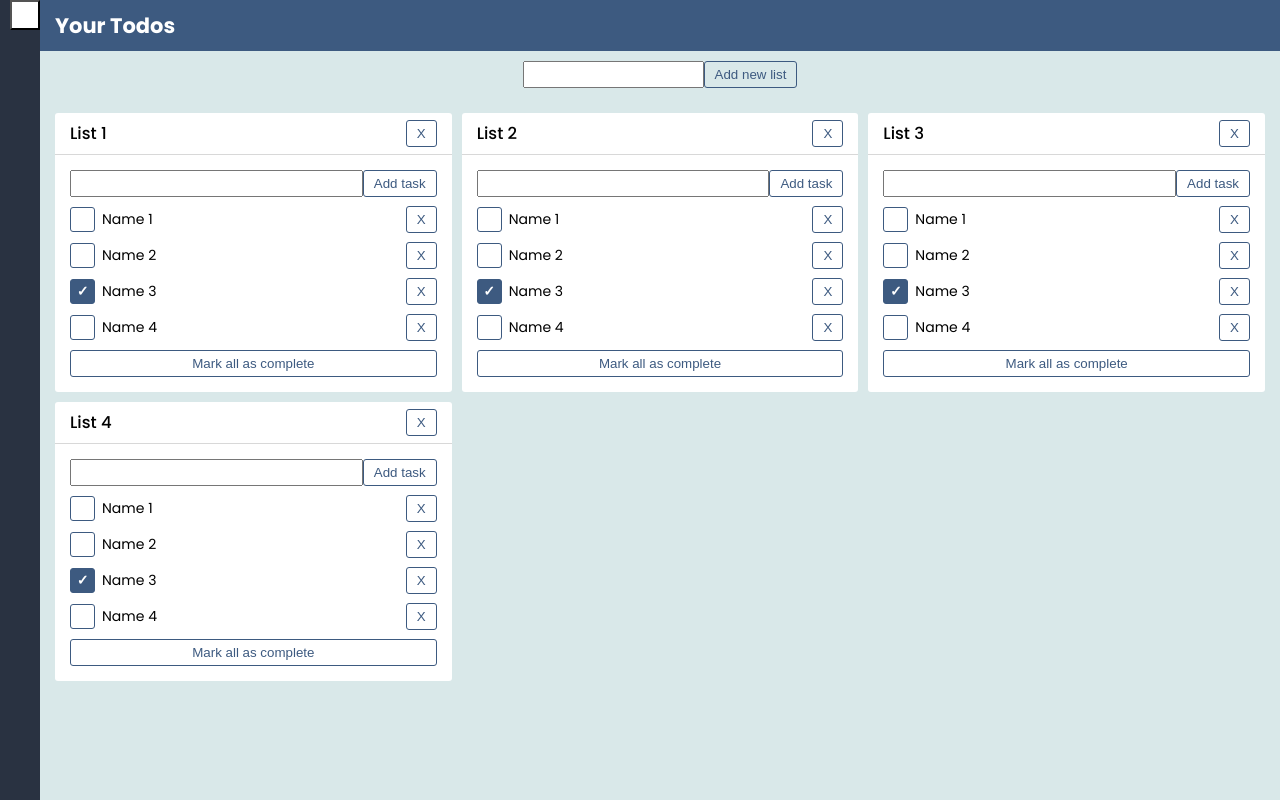
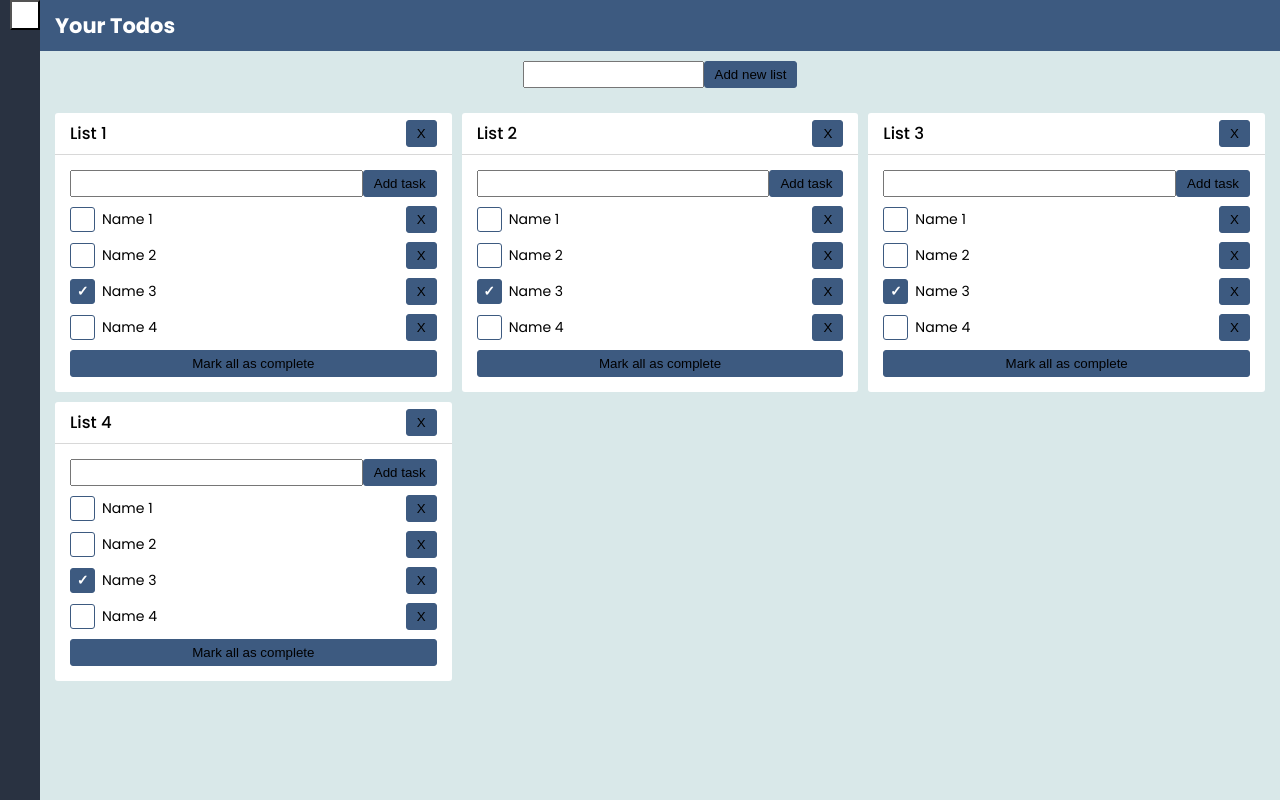
Before and after one commit to matysflance/react-todo-list, a React (Create React App) app: page /todos in a window 1280 px wide. Built offline with nearby package versions, Linux system fonts and the light colour scheme; no server answers.

Commit message:
Added background to buttons

```diff
--- a/src/components/Button/Button.styles.js
+++ b/src/components/Button/Button.styles.js
@@ -1,7 +1,7 @@
 import styled from 'styled-components';
 export const StyledButton = styled.button`
-  color: var(--color-${(props) => (props.secondary ? 'secondary' : 'primary')});
-  background-color: transparent;
+  color: var(--color-white);
+  background-color: var(--color-${(props) => (props.secondary ? 'secondary' : 'primary')});
   border: 1px solid var(--color-${(props) => (props.secondary ? 'secondary' : 'primary')});
   border-radius: var(--border-radius);
   padding: 0.5rem 1rem;
```
